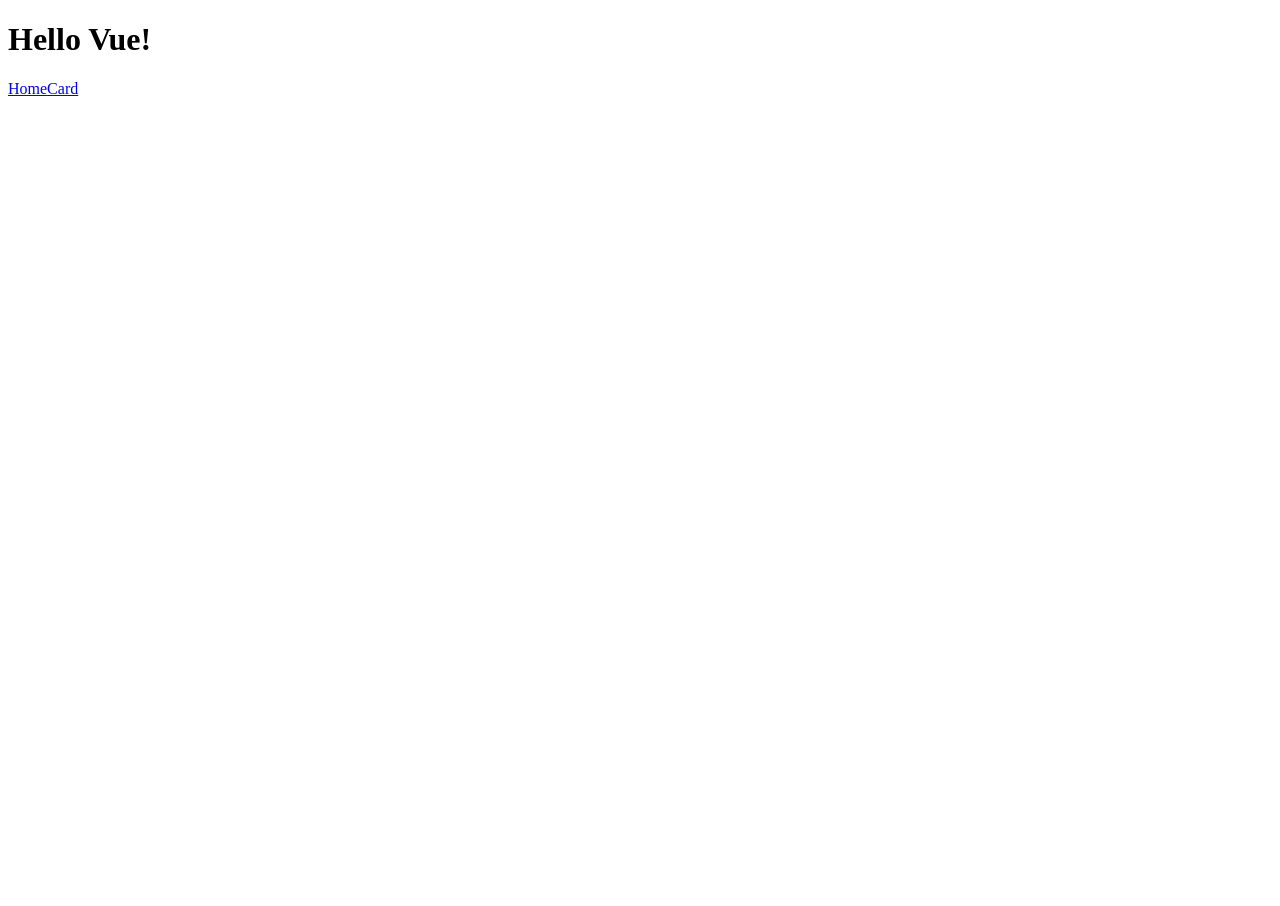
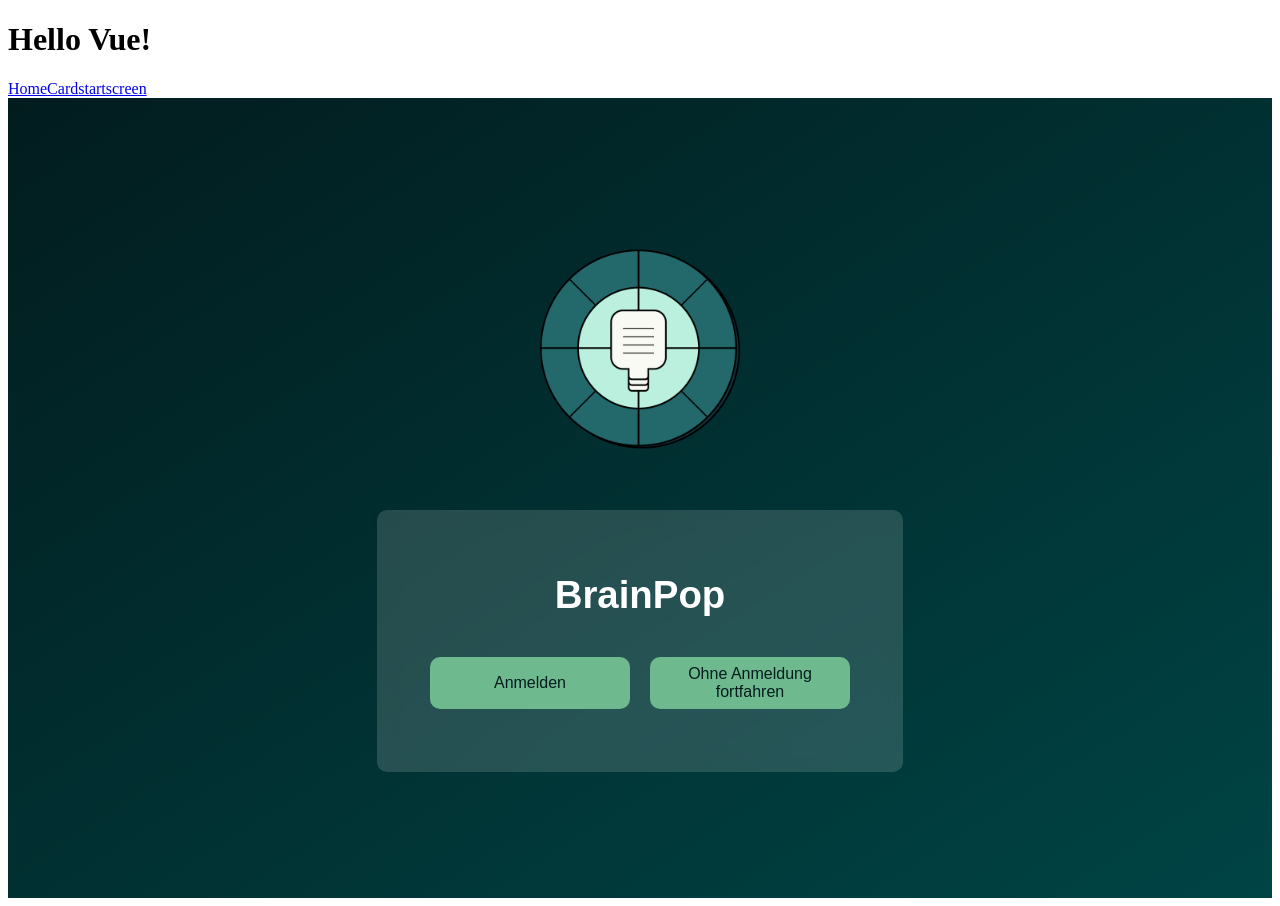
Before and after one commit to rafiistcool/WebEng_Project, a Vue app in the folder brainPop/Frontend/: page /startscreen in a window 1280 px wide. Before the commit this address had no page. Before the commit the page ends 800 px from the top, so only its background shows below. Built offline with nearby package versions, Linux system fonts and the light colour scheme.

Commit message:
Start screen added

```diff
--- a/brainPop/Frontend/src/App.vue
+++ b/brainPop/Frontend/src/App.vue
@@ -6,5 +6,6 @@ import { RouterLink, RouterView } from 'vue-router';
   <h1>Hello Vue!</h1>
   <router-link to="/">Home</router-link>
   <router-link to="/card">Card</router-link>
+  <router-link to="/startscreen">startscreen</router-link>
   <router-view />
 </template>
--- /dev/null
+++ b/brainPop/Frontend/src/assets/styles/startScreen.css
@@ -0,0 +1,108 @@
+
+/* Reset and Global Styles */
+* {
+    margin: 0;
+    padding: 0;
+    box-sizing: border-box;
+}
+
+body {
+    font-family: 'Arial', sans-serif;
+    background: linear-gradient(to bottom right, #021C1E, #004445);
+    min-height: 100vh;
+    display: flex;
+    align-items: center;
+    justify-content: center;
+    color: white;
+}
+
+.container {
+    text-align: center;
+}
+
+/* Logo Styling */
+.logo-container {
+    margin-bottom: 1rem;
+}
+
+/* Logo Styling */
+.logo-container {
+    margin-bottom: 2rem;
+}
+
+.logo {
+    max-width: 20%;
+    height: auto;
+}
+
+/* Main Content */
+.main-content {
+    background: rgba(255, 255, 255, 0.15);
+    backdrop-filter: blur(10px);
+    border-radius: 10px;
+    padding: 5%;
+    display: inline-block;
+    text-align: center;
+}
+
+.title {
+    font-size: 6vw;
+    color: #FFF;
+    margin-bottom: 10%;
+}
+
+/* Buttons */
+.button-group {
+    display: flex;
+    justify-content: center;
+    gap: 10%;
+    margin-top: 5%;
+    flex-direction: column; /* Stack buttons on small screens */
+}
+
+.button {
+    display: flex;
+    justify-content: center; /*centers the text*/
+    align-items: center; /*centers the text*/
+    padding: 2% 5%;
+    background: #6FB98F;
+    color: #021C1E;
+    border: none;
+    border-radius: 10px;
+    font-size: 100%;
+    text-decoration: none;
+    cursor: pointer;
+    transition: background 0.3s, color 0.3s;
+    width: 100%;
+    min-width: 200px;  /* Ensures buttons are not too small */
+    text-align: center;
+}
+
+.button:hover {
+    background: #2C7873;
+    color: white;
+}
+
+.login-button {
+    background: #6FB98F;
+}
+
+.guest-button {
+    background: #6FB98F;
+}
+
+/* Media Query for larger screens */
+@media (min-width: 600px) {
+    .button-group {
+        flex-direction: row; /* Make buttons horizontal on larger screens */
+        gap: 5%;
+    }
+
+    .button {
+        width: 20%;
+    }
+
+    .title {
+        font-size: 3vw;  /* Adjust title size for larger screens */
+    }
+}
--- /dev/null
+++ b/brainPop/Frontend/src/components/StartScreen.vue
@@ -0,0 +1,25 @@
+<script setup lang="ts">
+
+</script>
+
+<template>
+  <body>
+  <div class="container">
+    <header class="logo-container">
+      <img class="logo"
+           src="../assets/icons/Temp-Logo-Sebastian_Zeichenflache_1.png" alt=""/>
+    </header>
+    <main class="main-content">
+      <h1 class="title">BrainPop</h1>
+      <div class="button-group">
+        <a href="/login" class="button login-button">Anmelden</a>
+        <a href="/guest" class="button guest-button">Ohne Anmeldung fortfahren</a>
+      </div>
+    </main>
+  </div>
+  </body>
+</template>
+
+<style scoped>
+@import "../assets/styles/startScreen.css";
+</style>
--- a/brainPop/Frontend/src/router.ts
+++ b/brainPop/Frontend/src/router.ts
@@ -1,11 +1,13 @@
 import { createRouter, createWebHistory } from 'vue-router';
 import Home from '@/components/Home.vue';
 import Card from '@/components/LearningMode.vue';
+import StartScreen from "@/components/StartScreen.vue";
 
 
 const routes = [
   { path: '/', component: Home },
-  { path: '/card', component: Card }
+  { path: '/card', component: Card } ,
+  { path: '/startscreen', component: StartScreen}
 ];
 
 const router = createRouter({
```
Also changed, not shown: brainPop/Frontend/src/assets/icons/Temp-Logo-Sebastian_Zeichenflache_1.png (added).
